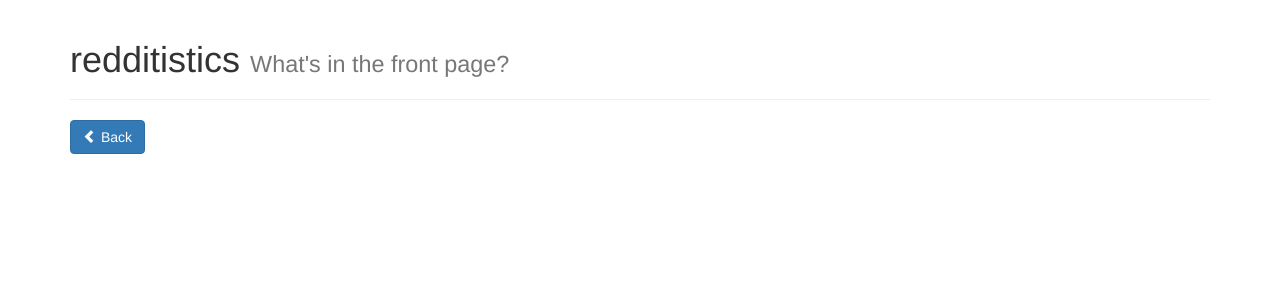
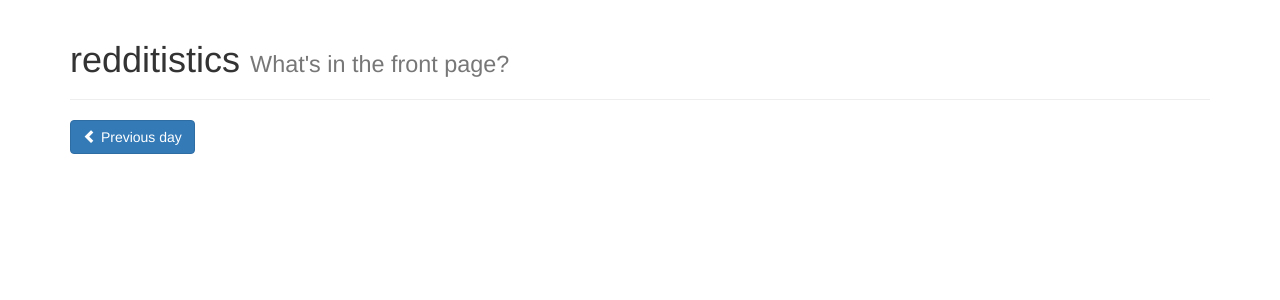
Before and after one commit to ozanyildiz/redditistics, a Flask app: page / in a window 1280 px wide. Shown: the top 300 px of the page. Run offline with Flask 2, Linux system fonts and the light colour scheme; data that the repository does not hold is empty; some libraries are stand-ins or nearby versions.

Commit message:
Button names changed. Really?

```diff
--- a/app/templates/index.html
+++ b/app/templates/index.html
@@ -2,12 +2,12 @@
 
 {% block content %}
 <button type="button" class="btn btn-large btn-primary" onclick="location.href='{{ url_for('archive', year=prev_day.year, month=prev_day.month, day=prev_day.day) }}'">
-	<span class="glyphicon glyphicon-chevron-left"></span> Back
+	<span class="glyphicon glyphicon-chevron-left"></span> Previous day
 </button>
 
 {% if not is_today %}
 <button type="button" class="btn btn-large btn-primary" onclick="location.href='{{ url_for('archive', year=next_day.year, month=next_day.month, day=next_day.day) }}'">
-	Next <span class="glyphicon glyphicon-chevron-right"></span>
+	Next day <span class="glyphicon glyphicon-chevron-right"></span>
 </button>
 {% endif %}
 
```
Also changed, not shown: app/static/img/squares.jpg (deleted).
